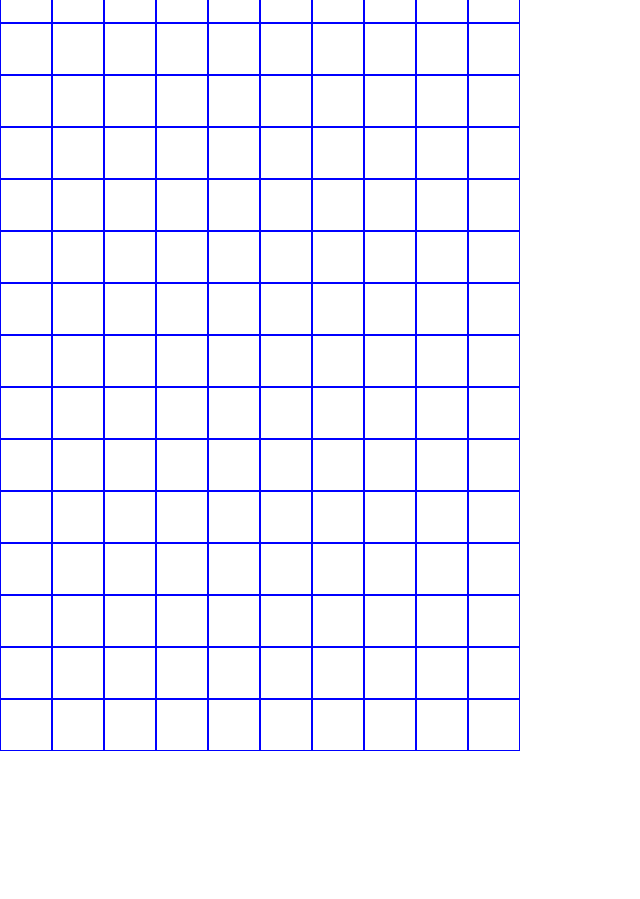
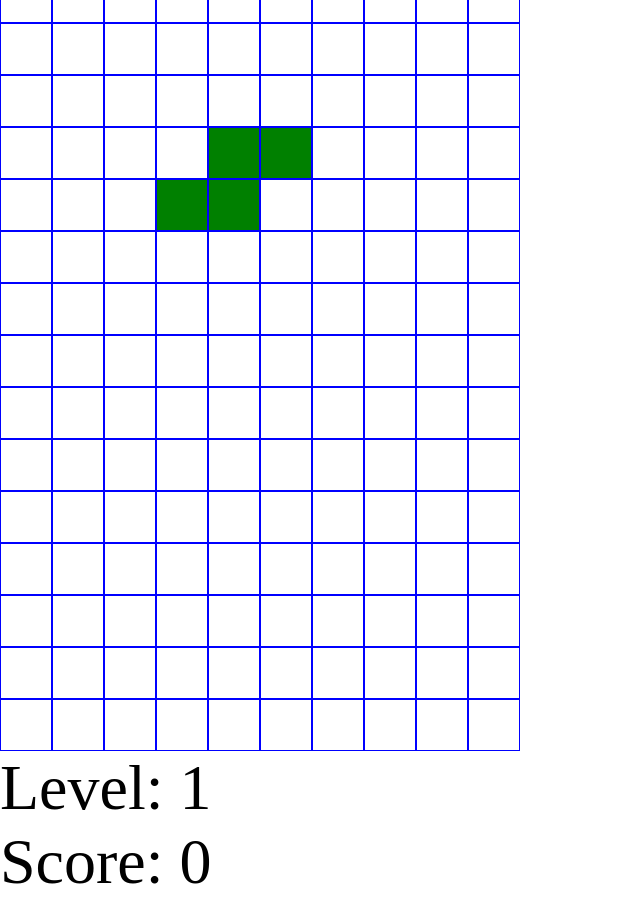
Before and after one commit to avitaldrucker/Tetris, a website built with webpack: page index.html in a window 1280 px wide. Shown: the part 1460-2359 px from the top of the page, without its empty margins (0-640 px from the left). Before the commit the page ends 2211 px from the top, so only its background shows below. Built offline with nearby package versions, Linux system fonts and the light colour scheme.

Commit message:
Add score and levels to game

```diff
--- a/board.js
+++ b/board.js
@@ -10,7 +10,7 @@ class Board {
       this.grid[i] = this.emptyRow();
     }
     this.rowsCleared = 0;
-    this.piecesFallen = 0;
+    this.piecesFallen = -1;
   }
 
   emptyRow() {
--- a/index.html
+++ b/index.html
@@ -22,6 +22,7 @@
     </div>
     <canvas id="canvas"></canvas>
     <div id="root"></div>
+    <div id="sidebar"></div>
   </body>
   <script></script>
 </html>
--- a/tetris_game.js
+++ b/tetris_game.js
@@ -4,15 +4,40 @@ class Game {
   constructor() {
     this.board = new Board();
     window.board = this.board;
-    this.level = 0;
   }
 
   step(timeDelta) {
+    this.draw();
     this.board.draw();
   }
 
+  draw() {
+    const sidebar = document.getElementById("sidebar");
+    const scoreboardToRemove = document.getElementById("scoreboard");
+
+    if (scoreboardToRemove) {
+      sidebar.removeChild(scoreboardToRemove);
+    }
+
+    const div = document.createElement("div");
+    div.id = "scoreboard";
+
+    let levelHeader = document.createElement("H1");
+    let levelText = document.createTextNode("Level: " + this.level());
+    levelHeader.appendChild(levelText);
+
+    let scoreHeader = document.createElement("H1");
+    let scoreText = document.createTextNode("Score: " + this.score());
+    scoreHeader.appendChild(scoreText);
+
+    div.appendChild(levelHeader);
+    div.appendChild(scoreHeader);
+
+    sidebar.appendChild(div);
+  }
+
   update() {
-    if (!this.over) {
+    if (!this.over()) {
       this.board.update();
     }
   }
@@ -23,6 +48,10 @@ class Game {
 
   score() {
     return (this.board.rowsCleared * 50) + (this.board.piecesFallen * 15);
+  }
+
+  level() {
+    return Math.floor(this.score() / 180) + 1;
   }
 
   moveLeft() {
--- a/tetris_view.js
+++ b/tetris_view.js
@@ -37,8 +37,6 @@ class View {
   animate(time) {
     const timeDelta = time - this.lastTime;
     this.game.step(timeDelta);
-    // this.game.draw(this.ctx);
-    this.lastTime = time;
 
     requestAnimationFrame(this.animate.bind(this));
   }
```
